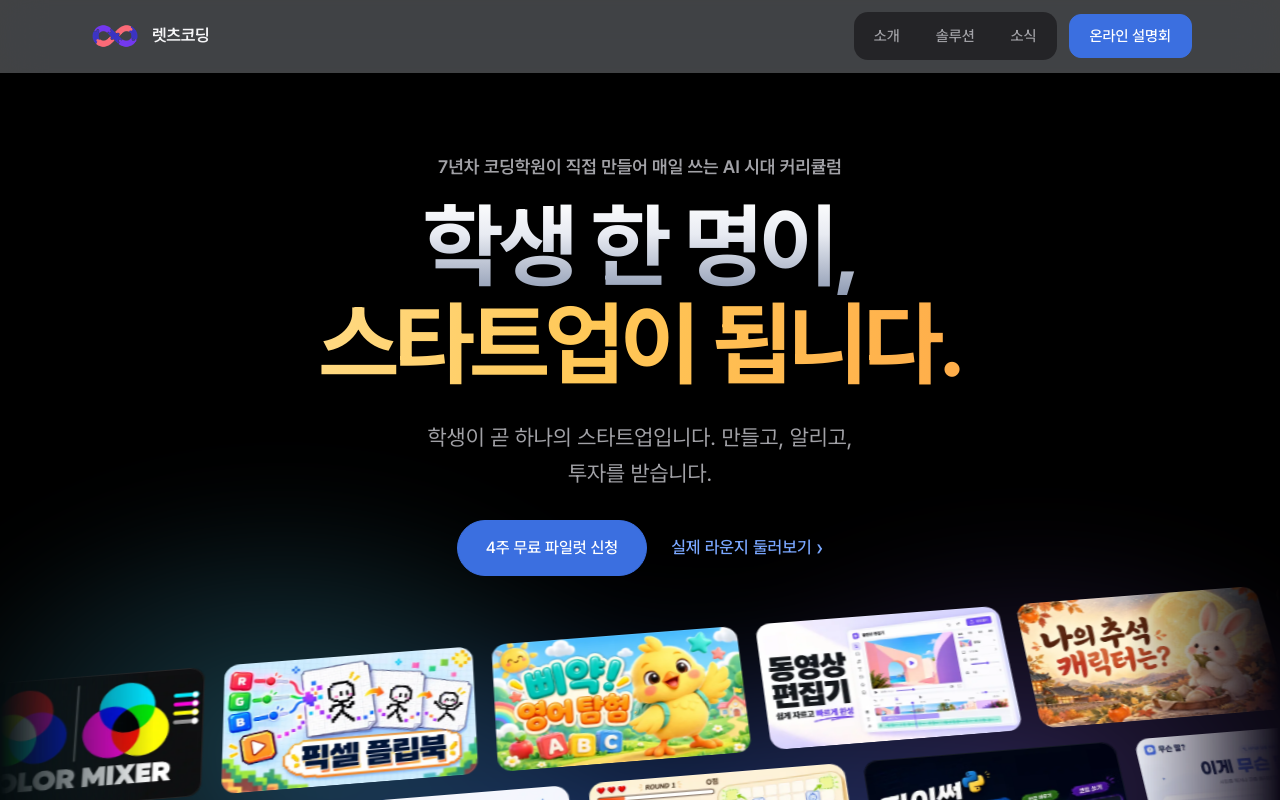
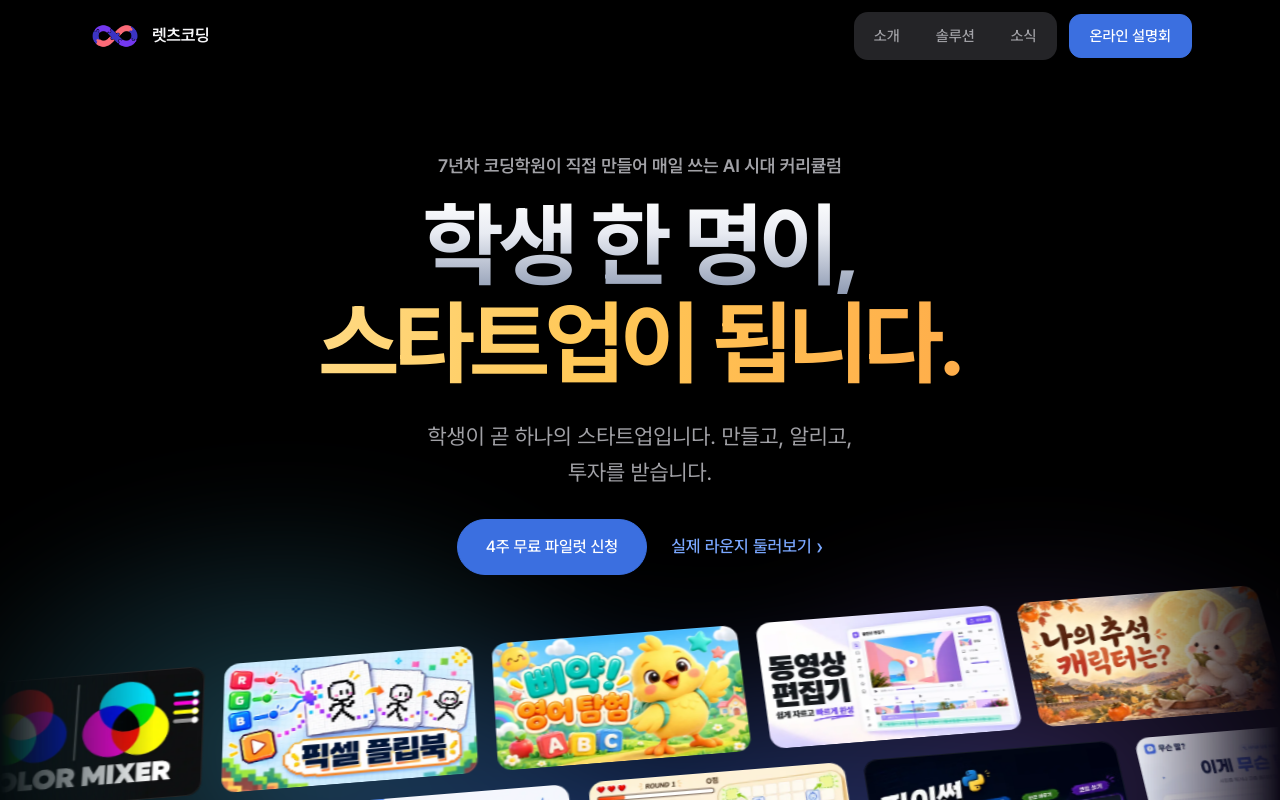
Before and after one commit to quirinal36/LandingLetscoding, a Next.js app: page / in a window 1280 px wide. Shown: the top 800 px of the page. Built offline with nearby package versions, Linux system fonts and the light colour scheme.

Commit message:
feat: 도입문의에 카카오톡 상담 추가 및 상단 바 동작 개선

```diff
--- a/src/app/globals.css
+++ b/src/app/globals.css
@@ -105,23 +105,37 @@ body {
     }
   }
 
-  /* 상단 바 — 평소엔 바탕과 같아 보이지 않다가, 내용이 그 아래로
-     들어가면 헤어라인 한 줄만 그어진다. 그림자는 쓰지 않는다. */
+  /* 상단 바 — 첫 섹션과 같은 바탕으로 이어진다. 내리면 위로 숨는다 */
   .bar {
     background-color: var(--color-bg);
-    border-bottom: 1px solid transparent;
-    transition: border-color 250ms var(--ease-out);
+    border-bottom: 0;
+    /* 나타날 때: 조금 빠르게. 섹션이 바뀌면 바탕색도 함께 넘어간다 */
+    transition:
+      transform 450ms cubic-bezier(0.22, 1, 0.36, 1),
+      opacity 350ms ease,
+      background-color 300ms ease,
+      color 300ms ease;
   }
 
-  .bar[data-scrolled="true"] {
-    border-bottom-color: var(--color-separator);
+  /* 사라질 때: 천천히 흐려지며 미끄러져 올라간다 */
+  .bar[data-hidden="true"] {
+    transform: translateY(-100%);
+    opacity: 0;
+    transition:
+      transform 700ms cubic-bezier(0.65, 0, 0.35, 1),
+      opacity 600ms ease 100ms;
   }
 
-  @supports (backdrop-filter: blur(1px)) or (-webkit-backdrop-filter: blur(1px)) {
-    .bar {
-      background-color: rgba(233, 237, 243, 0.72);
-      -webkit-backdrop-filter: saturate(180%) blur(20px);
-      backdrop-filter: saturate(180%) blur(20px);
+  /* 동작 줄이기: 움직이지 않고 제자리에서 흐려지기만 한다 */
+  @media (prefers-reduced-motion: reduce) {
+    .bar,
+    .bar[data-hidden="true"] {
+      transform: none;
+      transition: opacity 300ms ease;
+    }
+    .bar[data-hidden="true"] {
+      visibility: hidden;
+      transition: opacity 300ms ease, visibility 0s 300ms;
     }
   }
 
--- a/src/app/landing.css
+++ b/src/app/landing.css
@@ -39,13 +39,6 @@
 }
 
 /* 다크 톤 위에서 하드코딩된 밝은 값들을 뒤집는다 */
-.tone-dark .bar,
-.bar.tone-dark {
-  background-color: rgba(0, 0, 0, 0.72);
-}
-.bar.tone-dark[data-scrolled="true"] {
-  border-bottom-color: rgba(255, 255, 255, 0.12);
-}
 @media (hover: hover) and (pointer: fine) {
   .tone-dark .control:hover {
     background-color: #2a2a2e;
--- a/src/app/page.tsx
+++ b/src/app/page.tsx
@@ -93,8 +93,15 @@ const JSON_LD = {
   ],
 };
 
-const PARAGRAPH =
-  "학원은 영업이 어렵습니다. 한 명을 지켜 1년, 3년을 쌓아야 합니다. 그런데 제가 써 본 교구도, 서점의 교재도 모두 초보 1단계에서 6단계까지만 다뤘습니다. 학생은 자라는데, 커리큘럼은 제자리였습니다.";
+/* 한 줄이 한 문장. 스크롤에 따라 단어가 차례로 또렷해진다 */
+const PARAGRAPH = [
+  "계단처럼 상승하는 단계별 교육이 이뤄지지 않습니다.",
+  "로봇이나 교구가 바뀌면 다시 첫 번째 단계로 돌아갑니다.",
+  "반면에 학생들은 계속해서 자라고 있습니다.",
+  "학생들의 상상력은 무한하고, 구현해\u00a0줄 훌륭한 환경이 준비되었습니다.",
+];
+const PARAGRAPH_LINES = PARAGRAPH.map((line) => line.split(" "));
+const PARAGRAPH_COUNT = PARAGRAPH_LINES.flat().length;
 
 const HIRING = [
   {
@@ -255,19 +262,26 @@ export default function Home() {
       <section className="tone-paper pt-28 md:pt-40">
         <Container>
           <div {...reveal()}>
-            <Eyebrow>그런데, 원장님이라면 아실 겁니다</Eyebrow>
-            <h2 className="display text-ink-gradient mt-3 max-w-[16ch] text-[2.25rem] md:text-[4rem]">그 힘을, 지금의 커리큘럼은 키우지 못합니다.</h2>
+            <Eyebrow>코딩교육을 하는 사람들의 고민</Eyebrow>
+            <h2 className="display text-ink-gradient mt-3 max-w-[16ch] text-[2.25rem] md:text-[4rem]">기존의 교구와 로봇 커리큘럼은 유한합니다.</h2>
           </div>
         </Container>
       </section>
       <ScrollScene length={2.4} className="tone-paper" pinClassName="flex items-center">
         <Container>
-          <p className="display max-w-[22ch] text-[1.875rem] leading-[1.25] md:text-[3.25rem]">
-            {PARAGRAPH.split(" ").map((w, i, all) => (
-              <span key={i} className="scrub-word" style={{ "--i": i, "--n": all.length } as CSSProperties}>
-                {w}{" "}
-              </span>
-            ))}
+          <p className="display max-w-[24em] text-[1.625rem] leading-[1.3] md:text-[2.5rem]">
+            {PARAGRAPH_LINES.map((words, li) => {
+              const offset = PARAGRAPH_LINES.slice(0, li).reduce((n, ws) => n + ws.length, 0);
+              return (
+                <span key={li} className="block text-balance">
+                  {words.map((w, wi) => (
+                    <span key={wi} className="scrub-word" style={{ "--i": offset + wi, "--n": PARAGRAPH_COUNT } as CSSProperties}>
+                      {w}{" "}
+                    </span>
+                  ))}
+                </span>
+              );
+            })}
           </p>
         </Container>
       </ScrollScene>
--- a/src/app/seminar/inquiry/page.tsx
+++ b/src/app/seminar/inquiry/page.tsx
@@ -4,14 +4,14 @@ import { CONTACT } from "@/lib/offer";
 
 export const metadata: Metadata = {
   title: "도입문의 · 4주 무료 파일럿 신청",
-  description: "렛츠코딩 라운지 4주 무료 파일럿은 전화나 이메일로 신청합니다. 첫 반 하나로 시작하고, 학생 1명 월 11,000원(부가세 포함)입니다.",
+  description: "렛츠코딩 라운지 4주 무료 파일럿은 카카오톡, 전화, 이메일로 신청합니다. 첫 반 하나로 시작하고, 학생 1명 월 11,000원(부가세 포함)입니다.",
 };
 
 const TEL_HREF = `tel:${CONTACT.tel.replaceAll("-", "")}`;
 
 /** 상담부터 결정까지. 홈의 도입 조건(START)과 같은 사실만 쓴다. */
 const STEPS = [
-  { t: "상담", d: "전화나 이메일로 연락 주시면 학원 상황을 듣고 첫 반을 함께 정합니다." },
+  { t: "상담", d: "카카오톡, 전화, 이메일로 연락 주시면 학원 상황을 듣고 첫 반을 함께 정합니다." },
   { t: "4주 파일럿", d: "첫 반 하나로 무료로 써 봅니다. 첫 수업은 렛츠코딩 팀이 함께 코칭합니다." },
   { t: "계속 쓸지 결정", d: "우리 학원에 맞으면 학생 1명 월 11,000원(부가세 포함)으로 이어 갑니다." },
 ];
@@ -23,15 +23,15 @@ export default function Page() {
     <div className="mx-auto max-w-3xl px-4 py-16 md:px-6 md:py-24">
       <h1 className="text-3xl font-semibold tracking-[-0.025em] md:text-4xl">도입문의</h1>
       <p className="mt-4 max-w-[44ch] text-lg leading-relaxed text-ink-soft">
-        4주 무료 파일럿은 전화나 이메일로 신청합니다. 첫 반 하나로 시작하면 됩니다.
+        4주 무료 파일럿은 카카오톡, 전화, 이메일로 신청합니다. 첫 반 하나로 시작하면 됩니다.
       </p>
       <p className="mt-2 text-[0.9375rem] text-ink-soft">렛츠코딩 파이썬 14일 무료체험도 같은 곳으로 문의해 주세요.</p>
 
       <div className="mt-10 grid gap-4 sm:grid-cols-2">
         <a href={CONTACT.kakao} target="_blank" rel="noopener" className="card block p-7 sm:col-span-2 transition-transform hover:-translate-y-0.5">
           <span className="text-sm font-semibold text-accent-ink">카카오톡</span>
-          <span className="mt-2 block text-2xl font-semibold">렛츠코딩 채널</span>
-          <span className="mt-2 block text-sm text-ink-soft">채널을 추가해 두시면 소식을 받아 보실 수 있어요</span>
+          <span className="mt-2 block text-2xl font-semibold">1:1 채팅으로 문의하기</span>
+          <span className="mt-2 block text-sm text-ink-soft">주식회사 렛츠코딩 카카오채널로 연결됩니다</span>
         </a>
         <a href={TEL_HREF} className="card block p-7 transition-transform hover:-translate-y-0.5">
           <span className="text-sm font-semibold text-accent-ink">전화</span>
--- a/src/components/site-header.tsx
+++ b/src/components/site-header.tsx
@@ -7,6 +7,20 @@ import { Brand } from "@/components/brand";
 import { Dot } from "@/components/ui";
 import { cn } from "@/lib/cn";
 import { NAV, type NavGroup } from "@/lib/nav";
+
+/* 상단 바는 그 페이지 첫 섹션의 바탕색으로 시작해, 스크롤하면 지금 보이는 섹션의 톤을 따라간다 */
+type Tone = "dark" | "paper" | null;
+const FIRST_TONE: Record<string, Tone> = { "/": "dark", "/about": "dark", "/about/philosophy": "paper" };
+
+/** 바 바로 아래 지점에 놓인 섹션의 톤을 읽는다 */
+function toneBelow(bar: HTMLElement): Tone {
+  const y = bar.getBoundingClientRect().bottom + 1;
+  const hit = document.elementFromPoint(window.innerWidth / 2, y);
+  if (!hit || bar.contains(hit)) return null;
+  const toned = hit.closest(".tone-dark, .tone-paper");
+  if (!toned) return null;
+  return toned.classList.contains("tone-dark") ? "dark" : "paper";
+}
 
 const TRACK_GROUPS = NAV.filter((g) => !g.accent);
 const ACCENT_GROUP = NAV.find((g) => g.accent);
@@ -113,6 +127,9 @@ export function SiteHeader() {
   const [openLayer, setOpenLayer] = useState<number | null>(null);
   const [sheetOpen, setSheetOpen] = useState(false);
   const [scrolled, setScrolled] = useState(false);
+  const [hidden, setHidden] = useState(false);
+  const [tone, setTone] = useState<Tone>(() => FIRST_TONE[pathname] ?? null);
+  const barRef = useRef<HTMLElement>(null);
   const navRef = useRef<HTMLElement>(null);
   const hoverTimer = useRef<ReturnType<typeof setTimeout> | null>(null);
   const sheetRef = useRef<HTMLDivElement>(null);
@@ -129,15 +146,26 @@ export function SiteHeader() {
     setSheetOpen(false);
   }, [closeLayer]);
 
-  // 내용이 상단 바 아래로 들어가면 헤어라인 한 줄이 그어진다.
+  // 내리면 숨고, 조금이라도 올리면 다시 나온다. 맨 위 근처에서는 늘 보인다.
   useEffect(() => {
+    let last = window.scrollY;
     function onScroll() {
-      setScrolled(window.scrollY > 4);
+      const y = window.scrollY;
+      setScrolled(y > 4);
+      if (barRef.current) setTone(y < 4 ? FIRST_TONE[pathname] ?? null : toneBelow(barRef.current));
+      if (y < 80) setHidden(false);
+      else if (y > last + 6) setHidden(true);
+      else if (y < last - 6) setHidden(false);
+      if (Math.abs(y - last) > 6) last = y;
     }
     onScroll();
     window.addEventListener("scroll", onScroll, { passive: true });
-    return () => window.removeEventListener("scroll", onScroll);
-  }, []);
+    window.addEventListener("resize", onScroll);
+    return () => {
+      window.removeEventListener("scroll", onScroll);
+      window.removeEventListener("resize", onScroll);
+    };
+  }, [pathname]);
 
   useEffect(() => {
     window.addEventListener("popstate", closeAll);
@@ -227,7 +255,13 @@ export function SiteHeader() {
   }
 
   return (
-    <header className={cn("bar sticky top-0 z-50", pathname === "/" && "tone-dark")} data-scrolled={scrolled}>
+    <header
+      ref={barRef}
+      className={cn("bar sticky top-0 z-50", tone === "dark" && "tone-dark", tone === "paper" && "tone-paper")}
+      data-scrolled={scrolled}
+      data-hidden={hidden && openLayer === null && !sheetOpen}
+      onFocusCapture={() => setHidden(false)}
+    >
       <a
         href="#main"
         className="control sr-only px-4 py-2 focus:not-sr-only focus:absolute focus:top-3 focus:left-3 focus:z-10"
--- a/src/lib/offer.ts
+++ b/src/lib/offer.ts
@@ -2,8 +2,7 @@
 export const CONTACT = {
   email: "contact@letscoding.kr",
   tel: "010-5679-0072",
-  // 1:1 채팅이 켜지면 끝에 /chat 을 붙이고, 도입문의의 "전화나 이메일로" 문구에 카카오톡을 넣는다.
-  kakao: "https://pf.kakao.com/_BpVxiX",
+  kakao: "https://pf.kakao.com/_BpVxiX/chat",
 };
 
 export const START = [
```
Also changed, not shown: public/llms.txt.
